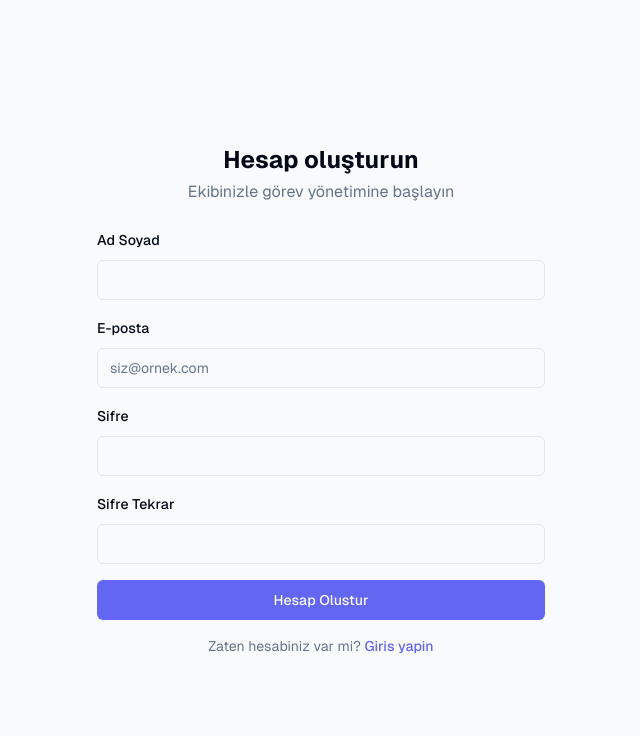
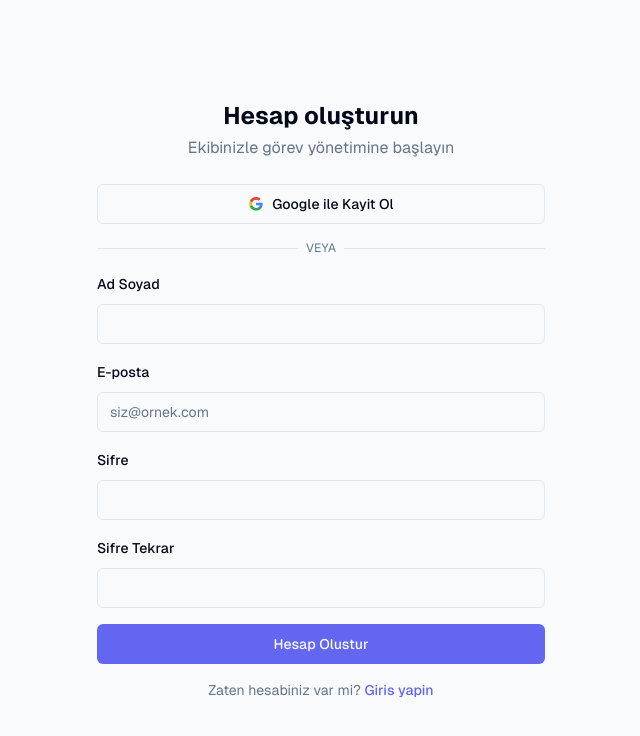
Before and after one commit to AhmettDgn/taskflow, a Next.js app in the folder frontend/: page /register in a window 1280 px wide. Shown: the top 736 px of the page, without its empty margins (319-959 px from the left). Built offline with nearby package versions, Linux system fonts and the light colour scheme.

Commit message:
feat: add GoogleAuthButton to LoginForm and RegisterForm for social login integration

```diff
--- a/frontend/src/components/auth/LoginForm.tsx
+++ b/frontend/src/components/auth/LoginForm.tsx
@@ -2,6 +2,7 @@
 
 import { useState } from 'react';
 import { redirectToPath } from '@/lib/browser-navigation';
+import { GoogleAuthButton } from '@/components/auth/GoogleAuthButton';
 
 const inputClassName =
   'flex h-10 w-full rounded-md border border-input bg-background px-3 py-2 text-sm placeholder:text-muted-foreground focus-visible:outline-none focus-visible:ring-2 focus-visible:ring-ring focus-visible:ring-offset-2 disabled:cursor-not-allowed disabled:opacity-50';
@@ -57,6 +58,17 @@ export function LoginForm() {
 
   return (
     <form onSubmit={onSubmit} className="space-y-4" data-testid="login-form" noValidate>
+      <GoogleAuthButton mode="login" disabled={isLoading} />
+
+      <div className="relative my-2">
+        <div className="absolute inset-0 flex items-center">
+          <span className="w-full border-t" />
+        </div>
+        <div className="relative flex justify-center text-xs uppercase">
+          <span className="bg-background px-2 text-muted-foreground">veya</span>
+        </div>
+      </div>
+
       <div className="space-y-2">
         <label htmlFor="email" className={labelClassName}>E-posta</label>
         <input
--- a/frontend/src/components/auth/RegisterForm.tsx
+++ b/frontend/src/components/auth/RegisterForm.tsx
@@ -2,6 +2,7 @@
 
 import { useState } from 'react';
 import { getAppOrigin } from '@/lib/utils';
+import { GoogleAuthButton } from '@/components/auth/GoogleAuthButton';
 
 const inputClassName =
   'flex h-10 w-full rounded-md border border-input bg-background px-3 py-2 text-sm placeholder:text-muted-foreground focus-visible:outline-none focus-visible:ring-2 focus-visible:ring-ring focus-visible:ring-offset-2 disabled:cursor-not-allowed disabled:opacity-50';
@@ -87,6 +88,17 @@ export function RegisterForm() {
 
   return (
     <form onSubmit={onSubmit} className="space-y-4">
+      <GoogleAuthButton mode="register" disabled={isLoading} />
+
+      <div className="relative my-2">
+        <div className="absolute inset-0 flex items-center">
+          <span className="w-full border-t" />
+        </div>
+        <div className="relative flex justify-center text-xs uppercase">
+          <span className="bg-background px-2 text-muted-foreground">veya</span>
+        </div>
+      </div>
+
       <div className="space-y-2">
         <label htmlFor="fullName" className={labelClassName}>Ad Soyad</label>
         <input
```
